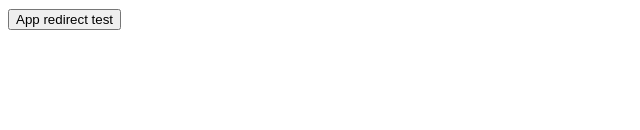
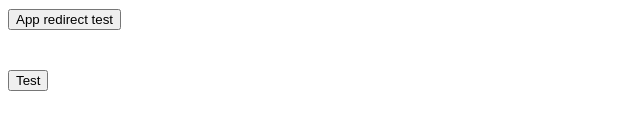
Before and after one commit to Swapnil8827/Swapnil8827.github.io, a plain HTML site: page index.html in a window 1280 px wide. Shown: the part 182-312 px from the top of the page, without its empty margins (0-640 px from the left). Drawn offline with Linux system fonts and the light colour scheme.

Commit message:
Update index.html

```diff
--- a/index.html
+++ b/index.html
@@ -30,5 +30,12 @@
         <button type="submit">App redirect test</button>
     </a>
     </div>
+
+<div style="margin-top: 40px;">
+    <a href="https://enterprise.google.com/android/enroll?et=ZMZIZVDORYTMYVTEUPVU">
+        <button type="submit">Test</button>
+    </a>
+    </div>
+
 </body>
 </html>
```
